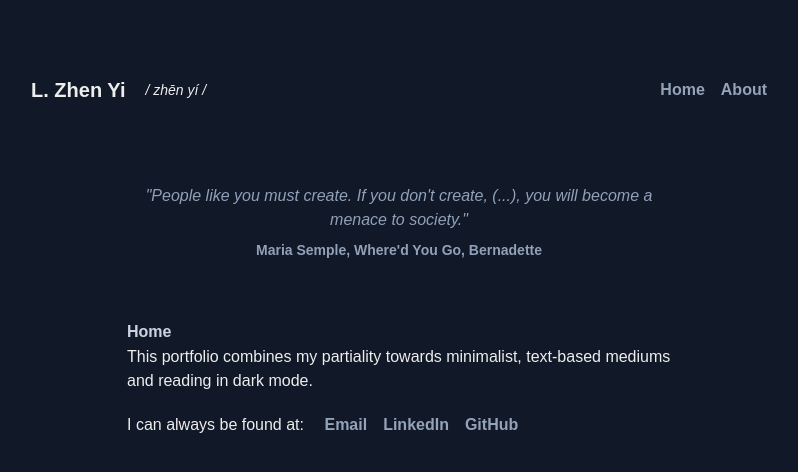
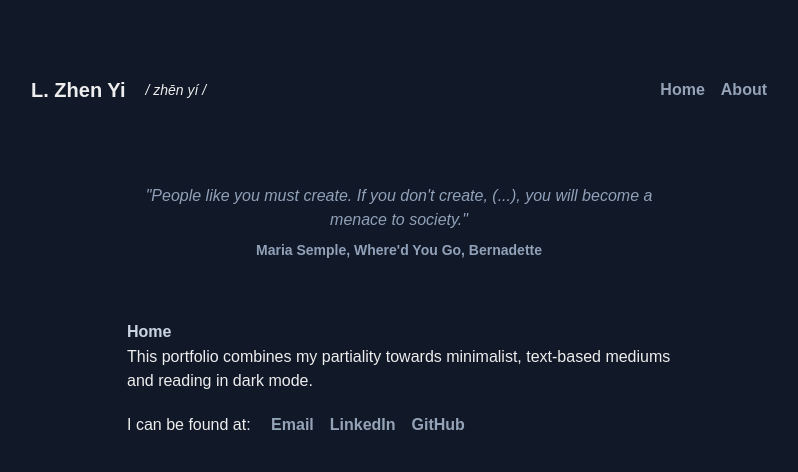
Before and after one commit to l-zhenyi/react-portfolio, a Next.js app: page / in a window 1280 px wide. Shown: the top 472 px of the page, without its empty margins (241-1039 px from the left). Built offline with nearby package versions, Linux system fonts and the light colour scheme.

Commit message:
Changed wording

```diff
--- a/src/app/page.tsx
+++ b/src/app/page.tsx
@@ -35,7 +35,7 @@ const quotes = [
           in dark mode.
         </p>
         <p>
-          I can always be found at: {' '}
+          I can be found at: {' '}
           <span className="inline-flex space-x-4">
           <a
             href="mailto:zhenyi.lim.mail@gmail.com"
```
